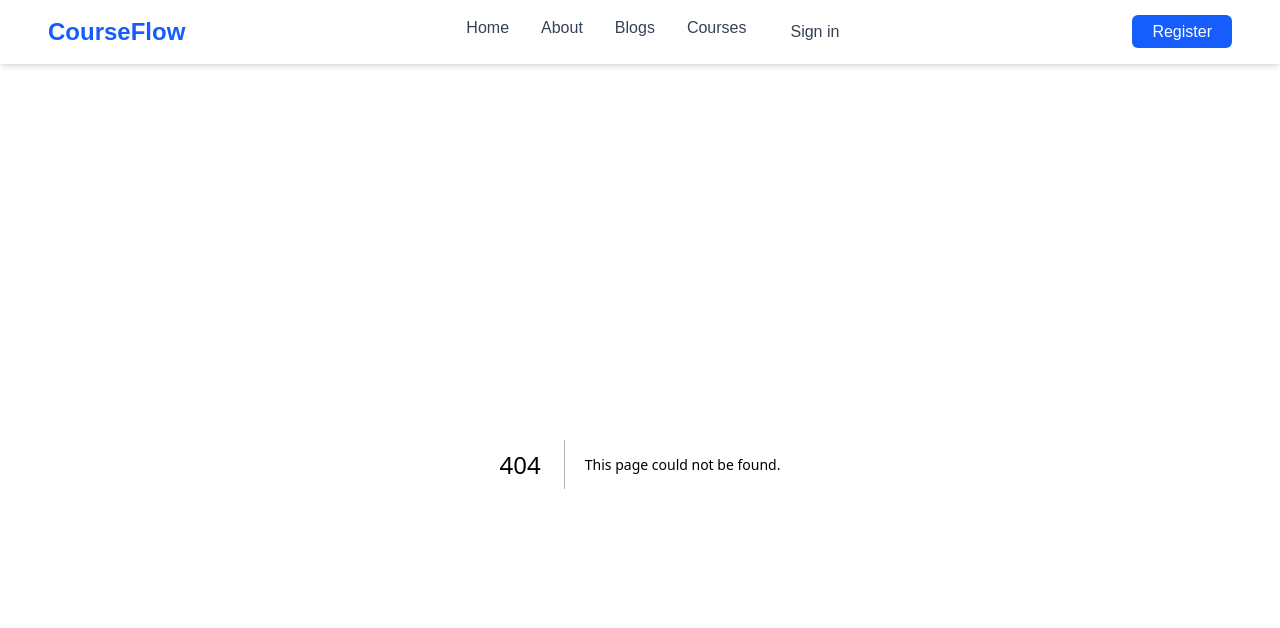
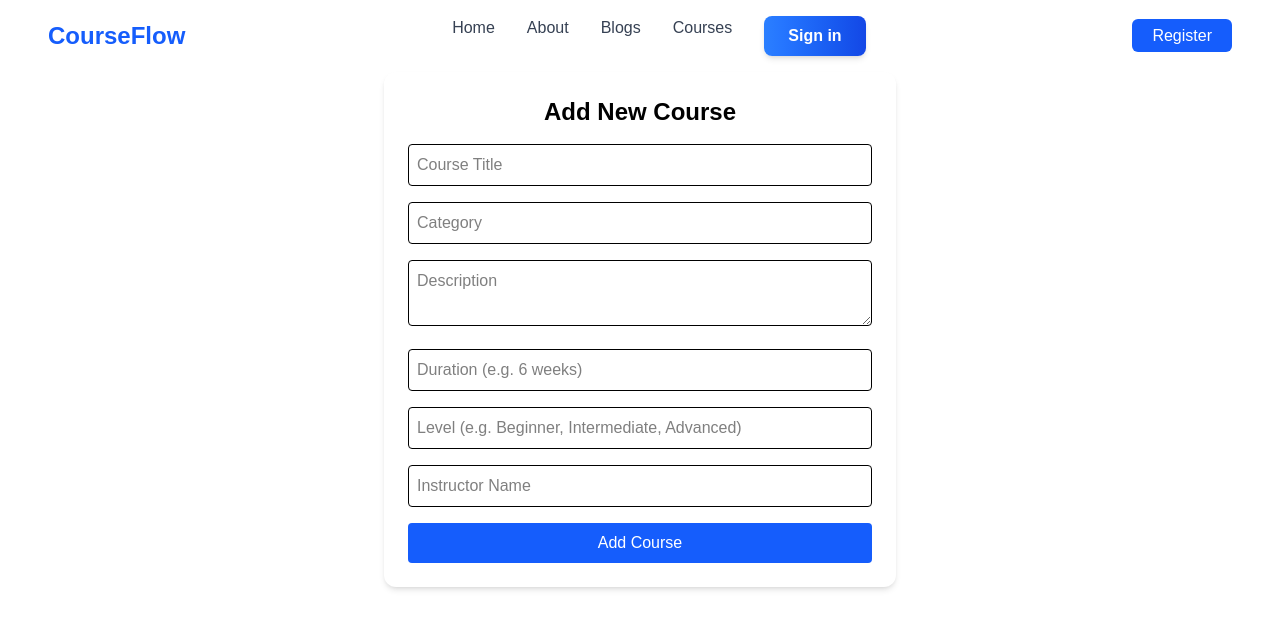
Before and after one commit to sadrisso/Course-Flow, a Next.js app: page /add-course in a window 1280 px wide. Before the commit this address had no page. Shown: the top 628 px of the page. Built offline with nearby package versions, Linux system fonts and the light colour scheme; no server answers.

Commit message:
some conditional rendering added and added RTK query for fetching courses data

```diff
--- a/package.json
+++ b/package.json
@@ -9,12 +9,14 @@
     "lint": "next lint"
   },
   "dependencies": {
+    "@reduxjs/toolkit": "^2.8.2",
     "lucide-react": "^0.536.0",
     "mongodb": "^6.18.0",
     "next": "15.4.5",
     "next-auth": "^4.24.11",
     "react": "19.1.0",
     "react-dom": "19.1.0",
+    "react-redux": "^9.2.0",
     "recharts": "^3.1.0"
   },
   "devDependencies": {
--- /dev/null
+++ b/src/app/add-course/page.tsx
@@ -0,0 +1,128 @@
+"use client";
+import { useRouter } from "next/navigation";
+import React, { useState } from "react";
+
+export default function AddCourse() {
+  const router = useRouter()
+  const [formData, setFormData] = useState({
+    title: "",
+    category: "",
+    description: "",
+    duration: "",
+    level: "",
+    instructor: "",
+  });
+
+  const handleChange = (
+    e: React.ChangeEvent<HTMLInputElement | HTMLTextAreaElement>
+  ) => {
+    setFormData({ ...formData, [e.target.name]: e.target.value });
+  };
+
+  const handleSubmit = async (e: React.FormEvent) => {
+    e.preventDefault();
+
+    try {
+      const res = await fetch("/api/courses", {
+        method: "POST",
+        headers: { "Content-Type": "application/json" },
+        body: JSON.stringify(formData),
+      });
+
+      if (res.ok) {
+        alert("Course added successfully!");
+        router.push("/courses")
+        setFormData({
+          title: "",
+          category: "",
+          description: "",
+          duration: "",
+          level: "",
+          instructor: "",
+        });
+      } else {
+        alert("Failed to add course.");
+      }
+    } catch (error) {
+      console.error(error);
+      alert("Something went wrong.");
+    }
+  };
+
+  return (
+    <div className="bg-white">
+      <form
+        onSubmit={handleSubmit}
+        className="max-w-lg mx-auto bg-white text-black p-6 rounded-xl shadow-md space-y-4"
+      >
+        <h2 className="text-2xl font-bold mb-4 text-center">Add New Course</h2>
+
+        <input
+          type="text"
+          name="title"
+          placeholder="Course Title"
+          value={formData.title}
+          onChange={handleChange}
+          className="w-full p-2 border rounded"
+          required
+        />
+
+        <input
+          type="text"
+          name="category"
+          placeholder="Category"
+          value={formData.category}
+          onChange={handleChange}
+          className="w-full p-2 border rounded"
+          required
+        />
+
+        <textarea
+          name="description"
+          placeholder="Description"
+          value={formData.description}
+          onChange={handleChange}
+          className="w-full p-2 border rounded"
+          required
+        ></textarea>
+
+        <input
+          type="text"
+          name="duration"
+          placeholder="Duration (e.g. 6 weeks)"
+          value={formData.duration}
+          onChange={handleChange}
+          className="w-full p-2 border rounded"
+          required
+        />
+
+        <input
+          type="text"
+          name="level"
+          placeholder="Level (e.g. Beginner, Intermediate, Advanced)"
+          value={formData.level}
+          onChange={handleChange}
+          className="w-full p-2 border rounded"
+          required
+        />
+
+        <input
+          type="text"
+          name="instructor"
+          placeholder="Instructor Name"
+          value={formData.instructor}
+          onChange={handleChange}
+          className="w-full p-2 border rounded"
+          required
+        />
+
+        <button
+          type="submit"
+          className="w-full bg-blue-600 text-white py-2 rounded hover:bg-blue-700 transition"
+        >
+          Add Course
+        </button>
+      </form>
+    </div>
+  );
+}
--- a/src/app/layout.tsx
+++ b/src/app/layout.tsx
@@ -3,6 +3,7 @@ import { Geist, Geist_Mono } from "next/font/google";
 import "./globals.css";
 import NextAuthSessionProvider from "@/providers/NextAuthSessionProvider";
 import Navbar from "@/components/navbar/Navbar";
+import ReduxProvider from "@/providers/ReduxProvider";
 
 const geistSans = Geist({
   variable: "--font-geist-sans",
@@ -29,8 +30,10 @@ export default function RootLayout({
       <body
         className={`${geistSans.variable} ${geistMono.variable} antialiased`}
       >
-        <Navbar/>
-        <NextAuthSessionProvider>{children}</NextAuthSessionProvider>
+        <NextAuthSessionProvider>
+          <Navbar />
+          <ReduxProvider>{children}</ReduxProvider>
+        </NextAuthSessionProvider>
       </body>
     </html>
   );
--- a/src/components/all-courses/AllCourses.tsx
+++ b/src/components/all-courses/AllCourses.tsx
@@ -1,32 +1,43 @@
-import React from "react";
+"use client";
 import Link from "next/link";
+import { useSession } from "next-auth/react";
+import { useRouter } from "next/navigation";
+import { useGetCoursesQuery } from "@/redux/services/coursesApi";
 
-const getAllCourses = async () => {
+export default function AllCourses() {
+  const { data: courses, error, isLoading } = useGetCoursesQuery();
+  const { data: session } = useSession();
+  const router = useRouter();
+
+  const handleDelete = async (id: string) => {
+    const confirmDelete = window.confirm(
+      "Are you sure you want to delete this course?"
+    );
+    if (!confirmDelete) return;
+
     try {
-    const res = await fetch("http://localhost:3000/api/courses");
-    if (!res.ok) throw new Error("Failed to fetch courses");
-    const data = await res.json();
-    return data;
+      const res = await fetch(`/api/courses/${id}`, {
+        method: "DELETE",
+      });
+
+      if (!res.ok) {
+        throw new Error("Failed to delete course");
+      }
+
+      alert("Course deleted successfully");
+      // Refresh the page or update your UI state to remove the deleted course
+      router.refresh();
     } catch (error) {
-    console.error("Error fetching courses:", error);
-    return [];
+      console.error("Delete error:", error);
+      alert("There was an error deleting the course");
     }
   };
 
-interface Course {
-  _id: string;
-  title: string;
-  category: string;
-  description: string;
-  duration: string;
-  level: string;
-  instructor: string;
-}
+  if (isLoading) return <p className="text-black">Loading...</p>;
 
-const AllCourses = async () => {
-  const courses = await getAllCourses();
+  if (error) return <p className="text-black">There is an error</p>;
+
   return (
-    <>
     <div className="bg-white">
       <h1 className="text-3xl sm:text-4xl font-bold text-gray-800 text-center pt-4">
         Our Courses
@@ -37,9 +48,9 @@ const AllCourses = async () => {
             No courses available.
           </p>
         ) : (
-            courses.map((course: Course) => (
+          courses?.map((course) => (
             <div
-                key={course?._id}
+              key={course._id}
               className="bg-white shadow-md rounded-xl overflow-hidden hover:shadow-xl transition duration-300"
             >
               <div className="p-6">
@@ -50,19 +61,34 @@ const AllCourses = async () => {
                   <span className="font-medium">Category:</span>{" "}
                   {course.category}
                 </p>
-                  <Link href={`courses/${course?._id}`}>
-                    <button className="mt-4 w-full bg-blue-600 text-white py-2 px-4 rounded-md hover:bg-blue-700 transition duration-200">
-                      View Details
+                <div className="flex gap-2 mt-3">
+                  <Link href={`courses/${course._id}`} className="flex-1">
+                    <button className="w-full bg-blue-600 text-white text-sm py-1.5 px-3 rounded-md hover:bg-blue-700 transition duration-200">
+                      View
                     </button>
                   </Link>
+
+                  {session?.user?.role === "admin" && (
+                    <>
+                      <button
+                        className="flex-1 bg-green-600 text-white text-sm py-1.5 px-3 rounded-md hover:bg-green-700 transition duration-200"
+                      >
+                        Edit
+                      </button>
+                      <button
+                        onClick={() => handleDelete(course?._id)}
+                        className="flex-1 bg-red-600 text-white text-sm py-1.5 px-3 rounded-md hover:bg-red-700 transition duration-200"
+                      >
+                        Del
+                      </button>
+                    </>
+                  )}
+                </div>
               </div>
             </div>
           ))
         )}
       </div>
     </div>
-    </>
   );
-};
-
-export default AllCourses;
+}
--- a/src/components/dashboard/Dashboard.tsx
+++ b/src/components/dashboard/Dashboard.tsx
@@ -1,4 +1,4 @@
-"use client"
+"use client";
 import React, { useState } from "react";
 import { BarChart3, BookOpen, Users, Settings, Menu, X } from "lucide-react";
 import {
@@ -82,9 +82,7 @@ const Dashboard: React.FC = () => {
         {/* Topbar */}
         <div className="mb-6 flex flex-col sm:flex-row justify-between gap-4">
           <h2 className="text-xl font-semibold">Dashboard Overview</h2>
-          <button className="bg-blue-600 text-white px-4 py-2 rounded-md hover:bg-blue-700 transition">
-            Add Course
-          </button>
+
         </div>
 
         {/* Stats */}
--- a/src/components/loginButton/LoginButton.tsx
+++ b/src/components/loginButton/LoginButton.tsx
@@ -1,11 +1,14 @@
-'use client'
-import { signIn } from 'next-auth/react'
-import React from 'react'
+"use client";
+import { signIn } from "next-auth/react";
+import React from "react";
 
 export default function LoginButton() {
   return (
-    <div>
-      <button className='px-3 py-1' onClick={() => signIn()}>Sign in</button>
-    </div>
-  )
+    <button
+      onClick={() => signIn()}
+      className="px-6 py-2 rounded-lg bg-gradient-to-r from-blue-500 to-blue-700 text-white font-semibold shadow-md hover:from-blue-600 hover:to-blue-800 transform hover:scale-105 transition-all duration-200"
+    >
+      Sign in
+    </button>
+  );
 }
--- /dev/null
+++ b/src/components/logoutButton/LogoutButton.tsx
@@ -0,0 +1,16 @@
+"use client";
+import { signOut } from "next-auth/react";
+import { LogOut } from "lucide-react";
+import React from "react";
+
+export default function LogoutButton() {
+  return (
+    <button
+      onClick={() => signOut()}
+      className="flex items-center gap-2 px-5 py-2.5 rounded-xl bg-gradient-to-r from-red-500 to-red-700 text-white font-semibold shadow-lg hover:from-red-600 hover:to-red-800 transform hover:scale-105 transition-all duration-200"
+    >
+      <LogOut className="w-5 h-5" />
+      Logout
+    </button>
+  );
+}
--- a/src/components/navbar/Navbar.tsx
+++ b/src/components/navbar/Navbar.tsx
@@ -3,10 +3,14 @@ import React, { useState } from "react";
 import { Menu, X } from "lucide-react";
 import Link from "next/link";
 import LoginButton from "../loginButton/LoginButton";
-
+import { useSession } from "next-auth/react";
+import LogoutButton from "../logoutButton/LogoutButton";
 
 const Navbar: React.FC = () => {
   const [menuOpen, setMenuOpen] = useState(false);
+  const { data: session, status } = useSession();
+
+  if (status === "loading") return <p>Loading...</p>;
 
   return (
     <nav className="bg-white shadow-md">
@@ -37,7 +41,21 @@ const Navbar: React.FC = () => {
               Courses
             </Link>
           </li>
-          <LoginButton />
+          {session?.user.role === "admin" && (
+            <li>
+              <Link href="/add-course" className="hover:text-blue-600">
+                Add Course
+              </Link>
+            </li>
+          )}
+          {session?.user.role === "admin" && (
+            <li>
+              <Link href="/dashboard" className="hover:text-blue-600">
+                Dashboard
+              </Link>
+            </li>
+          )}
+          {session?.user ? <LogoutButton /> : <LoginButton />}
         </ul>
 
         {/* CTA Button */}
@@ -76,7 +94,21 @@ const Navbar: React.FC = () => {
               Courses
             </Link>
           </li>
-          <LoginButton />
+          {session?.user.role === "admin" && (
+            <li>
+              <Link href="/add-course" className="hover:text-blue-600">
+                Add Course
+              </Link>
+            </li>
+          )}
+          {session?.user.role === "admin" && (
+            <li>
+              <Link href="/dashboard" className="hover:text-blue-600">
+                Dashboard
+              </Link>
+            </li>
+          )}
+          {session?.user ? <LogoutButton /> : <LoginButton />}
           <Link
             href="#start"
             className="inline-block w-full text-center mt-2 bg-blue-600 text-white px-5 py-2 rounded-md hover:bg-blue-700 transition"
--- /dev/null
+++ b/src/providers/ReduxProvider.tsx
@@ -0,0 +1,18 @@
+"use client";
+import { store } from "../redux/store";
+import React, { ReactNode } from "react";
+import { Provider } from "react-redux";
+
+interface ReduxProviderProps {
+  children: ReactNode;
+}
+
+function ReduxProvider({ children }: ReduxProviderProps) {
+  return (
+    <Provider store={store}>
+      {children}
+    </Provider>
+  );
+}
+
+export default ReduxProvider;
--- /dev/null
+++ b/src/redux/services/coursesApi.ts
@@ -0,0 +1,30 @@
+import { createApi, fetchBaseQuery } from "@reduxjs/toolkit/query/react";
+
+interface Course {
+  _id: string;
+  title: string;
+  category: string;
+  description: string;
+  duration: string;
+  level: string;
+  instructor: string;
+}
+
+export const coursesApi = createApi({
+  reducerPath: "courses",
+  baseQuery: fetchBaseQuery({ baseUrl: "http://localhost:3000/" }),
+  endpoints: (builder) => ({
+    getCourses: builder.query<Course[], void>({
+      query: () => "api/courses",
+    }),
+    createCourses: builder.mutation<Course, Partial<Course>>({
+      query: (newCourse) => ({
+        url: "api/courses",
+        method: "POST",
+        body: newCourse,
+      }),
+    }),
+  }),
+});
+
+export const { useGetCoursesQuery, useCreateCoursesMutation } = coursesApi;
--- /dev/null
+++ b/src/redux/store.ts
@@ -0,0 +1,17 @@
+import { configureStore } from "@reduxjs/toolkit";
+import { setupListeners } from "@reduxjs/toolkit/query";
+import { coursesApi } from "./services/coursesApi";
+
+export const store = configureStore({
+  reducer: {
+    [coursesApi.reducerPath]: coursesApi.reducer,
+  },
+  middleware: (getDefaultMiddleware) =>
+    getDefaultMiddleware().concat(coursesApi.middleware),
+});
+
+setupListeners(store.dispatch);
+
+// Optional: Define RootState and AppDispatch types for usage in your app
+export type RootState = ReturnType<typeof store.getState>;
+export type AppDispatch = typeof store.dispatch;
```
Also changed, not shown: src/middlewares/middleware.ts (renamed from src/middleware.ts), 2 other files (tests, documents, lock files or other folders). Lines whose indentation alone changed are shown as unchanged.
